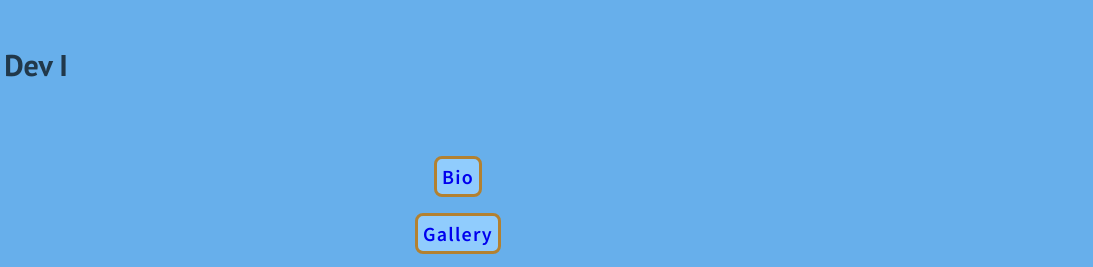
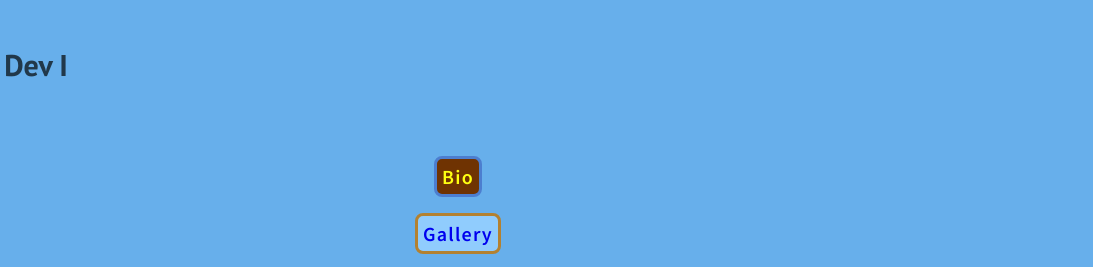
Before and after one commit to RVCC-IDMX/about-me-bryan-stanski, a plain HTML site: page index.html in a window 1280 px wide. In both pictures the pointer is over the link "Bio". Shown: the top 267 px of the page, 187-1280 px from the left. Drawn offline with Linux system fonts and the light colour scheme; a web font is replaced by a local one.

Commit message:
Add hover styles

```diff
--- a/css/nav.css
+++ b/css/nav.css
@@ -77,7 +77,9 @@ main {
 
 }
 
-
+.navbar-links a:hover, .navbar-links a:focus {
+    filter: invert(1);
+}
 
 /*
 media query for non-mobile nav bar
```
